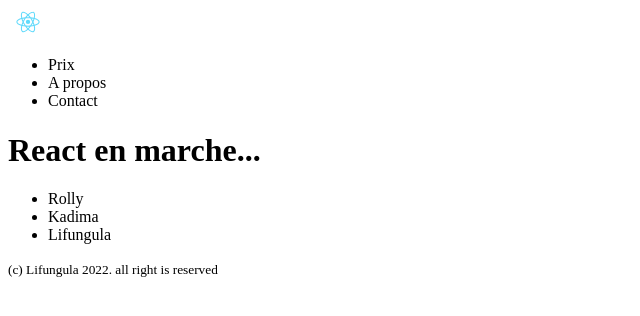
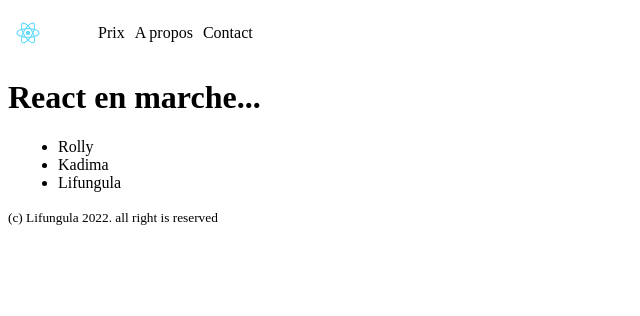
Before and after one commit to RollyLif/ReactGDA, a JavaScript app: page / in a window 1280 px wide. Shown: the top 316 px of the page, without its empty margins (0-640 px from the left). Built offline with nearby package versions, Linux system fonts and the light colour scheme.

Commit message:
style: adding style from "App.css"

```diff
--- a/src/App.css
+++ b/src/App.css
@@ -1,3 +1,15 @@
+header{
+  display : flex;
+}
+
+.Nav{
+  display :flex;
+  list-style-type:none;
+}
+
+li{
+  margin-left: 10px;
+}
 .App {
   text-align: center;
 }
--- a/src/App.js
+++ b/src/App.js
@@ -1,8 +1,10 @@
+import "./App.css"
+
 function Header(){
   return(
     <header>
     <img src="logo.svg" alt="mon logo" width = "40px"/>
-    <ul>
+    <ul className="Nav">
       <li>Prix</li>
       <li>A propos</li>
       <li>Contact</li>
```
